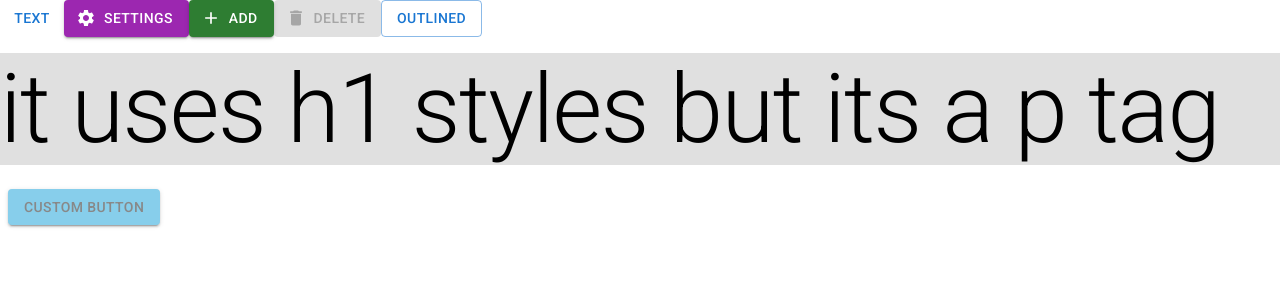
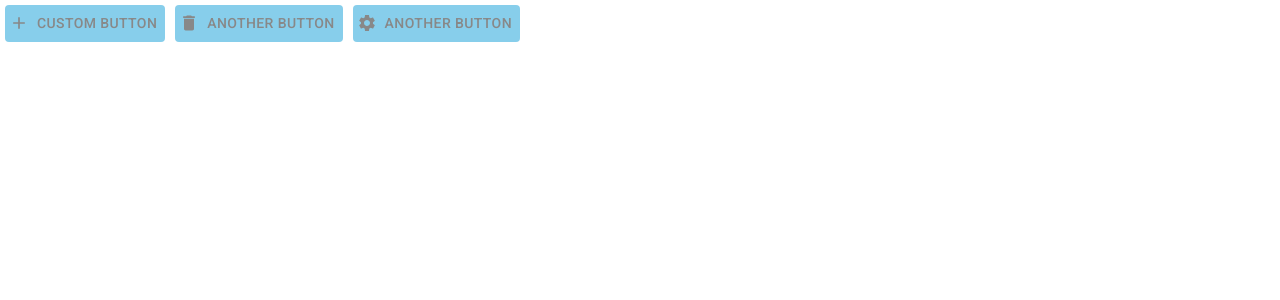
Before and after one commit to Umar-Haqqi/MUI-practice-with-project, a React (Vite) app: page / in a window 1280 px wide. Shown: the top 300 px of the page. Built offline with nearby package versions, Linux system fonts and the light colour scheme.

Commit message:
custom Button component with MUI for reusability

```diff
--- a/src/App.jsx
+++ b/src/App.jsx
@@ -1,37 +1,24 @@
-import { Button, Typography } from '@mui/material'
-// import Setting from '@mui/icons-material/Settings';
-// import Add from '@mui/icons-material/Add';
-
+import { Button, styled } from '@mui/material'
 import { Settings, Add, Delete } from '@mui/icons-material';
 
 function App() {
 
+  // making button component for reusablity
+  const BlueButton = styled(Button)({
+    backgroundColor: 'skyblue',
+    color: '#888',
+    margin: 5,
+    '&:hover': {
+      backgroundColor: 'lightblue',
+    },
+  })
+
   return (
     <>
-      <Button variant="text">Text</Button>
-      <Button startIcon={<Settings />} variant="contained" color="secondary">Settings</Button>
-      <Button startIcon={<Add />} variant="contained" color="success">Add</Button>
-      <Button startIcon={<Delete />} variant="contained" color="secondary" disabled>Delete</Button>
-      <Button variant="outlined">Outlined</Button>
-
-      <Typography marginY={2} variant="h1" bgcolor={"grey.300"} component="p">
-        it uses h1 styles but its a p tag
-      </Typography>
-
-      {/* unique button */}
-      <Button variant='contained'
-        sx={
-          {
-            backgroundColor: 'skyblue',
-            color: '#888',
-            margin: 1,
-            '&:hover': {
-              backgroundColor: 'lightblue',
-
-            },
-          }
-        }>Custom Button
-      </Button>
+      {/* Custom button with MUI */}
+      <BlueButton startIcon={<Add />}>Custom button</BlueButton>
+      <BlueButton startIcon={<Delete />}>Another button</BlueButton>
+      <BlueButton startIcon={<Settings />}>Another button</BlueButton>
     </>
   )
 }
```
